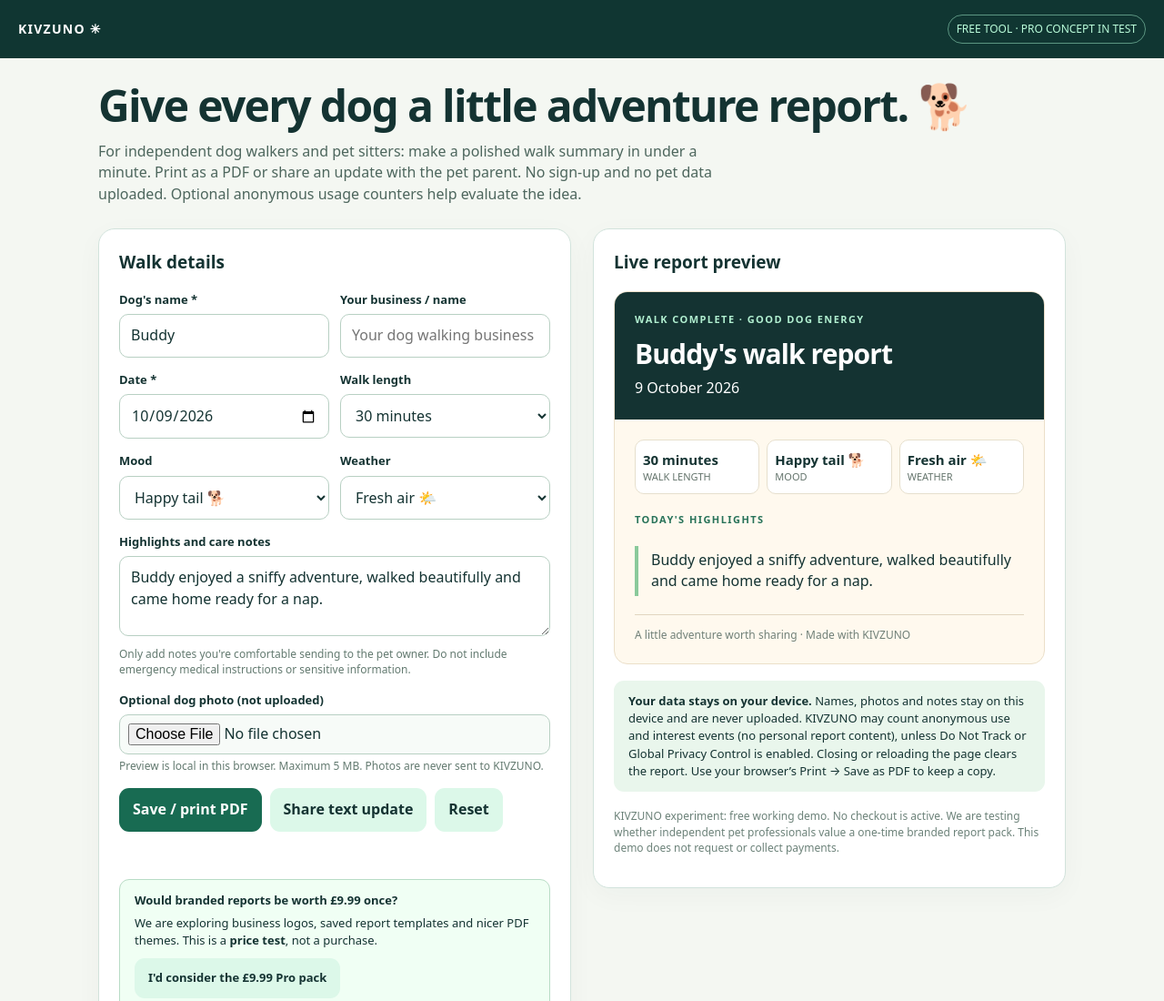
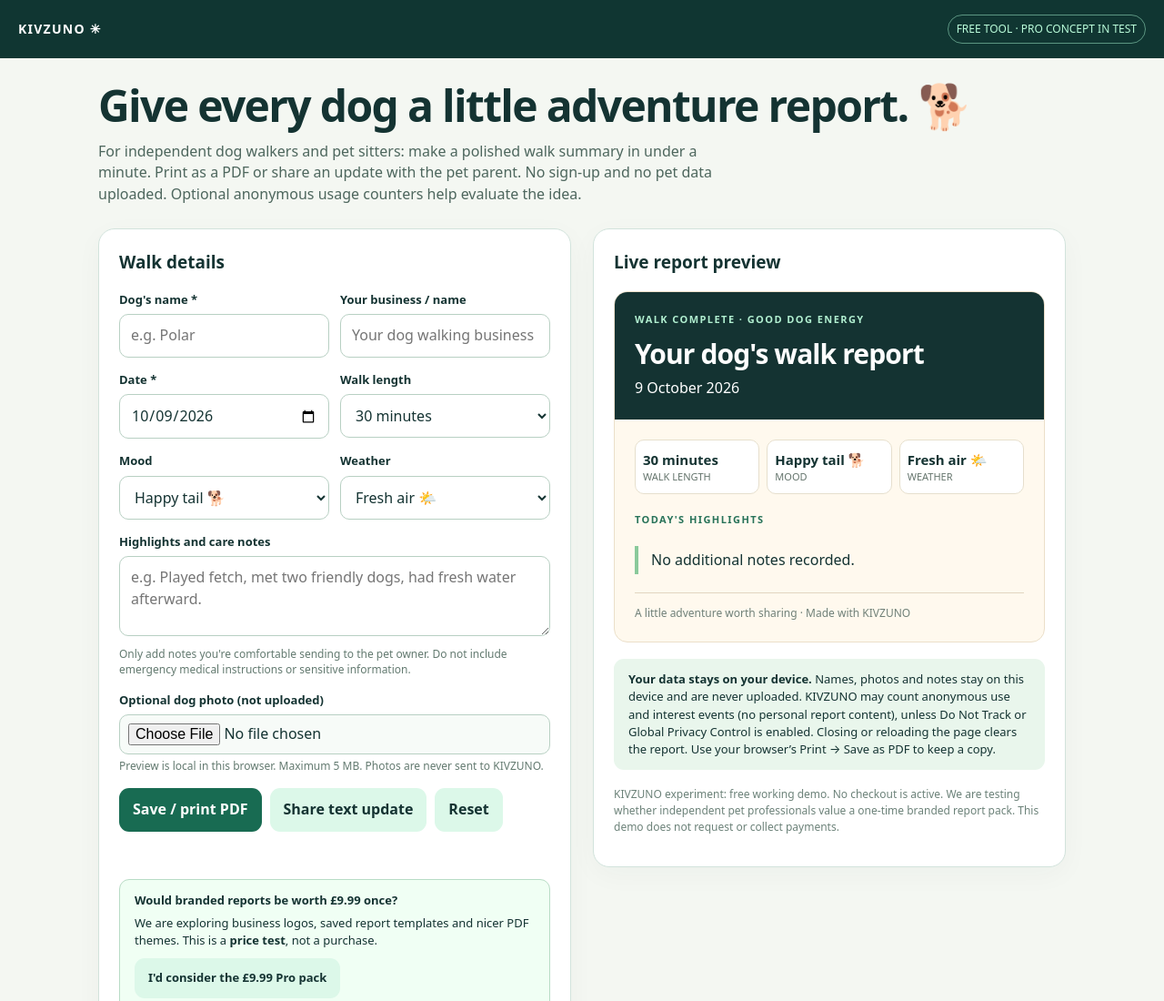
Before and after one commit to StaszekKolas/kivzuno-apps, a website: page hub/pet-walk-report/index.html in a window 1280 px wide. Shown: the top 1100 px of the page at 91% size. Drawn offline with Linux system fonts and the light colour scheme.

Commit message:
fix(petreport): remove misleading sample pet name and fabricated walk note

```diff
--- a/hub/pet-walk-report/index.html
+++ b/hub/pet-walk-report/index.html
@@ -71,7 +71,7 @@
       <h2>Walk details</h2>
       <form id="form" autocomplete="off">
         <div class="row">
-          <div class="field"><label for="dog">Dog's name *</label><input id="dog" name="dog" required maxlength="48" value="Buddy"></div>
+          <div class="field"><label for="dog">Dog's name *</label><input id="dog" name="dog" required maxlength="48" placeholder="e.g. Polar"></div>
           <div class="field"><label for="walker">Your business / name</label><input id="walker" name="walker" maxlength="60" placeholder="Your dog walking business"></div>
         </div>
         <div class="row">
@@ -82,7 +82,7 @@
           <div class="field"><label for="mood">Mood</label><select id="mood"><option>Happy tail 🐕</option><option>Very energetic ⚡</option><option>Calm and relaxed 🍃</option><option>Curious explorer 🔎</option><option>Sleepy superstar 💤</option></select></div>
           <div class="field"><label for="conditions">Weather</label><select id="conditions"><option>Fresh air 🌤️</option><option>Sunny ☀️</option><option>Cloudy ☁️</option><option>Rainy 🌧️</option><option>Cold ❄️</option></select></div>
         </div>
-        <div class="field"><label for="notes">Highlights and care notes</label><textarea id="notes" maxlength="500" placeholder="e.g. Played fetch, met two friendly dogs, had fresh water afterward.">Buddy enjoyed a sniffy adventure, walked beautifully and came home ready for a nap.</textarea><div class="help">Only add notes you're comfortable sending to the pet owner. Do not include emergency medical instructions or sensitive information.</div></div>
+        <div class="field"><label for="notes">Highlights and care notes</label><textarea id="notes" maxlength="500" placeholder="e.g. Played fetch, met two friendly dogs, had fresh water afterward."></textarea><div class="help">Only add notes you're comfortable sending to the pet owner. Do not include emergency medical instructions or sensitive information.</div></div>
         <div class="field"><label for="photo">Optional dog photo (not uploaded)</label><input id="photo" type="file" accept="image/png,image/jpeg,image/webp"><div class="help">Preview is local in this browser. Maximum 5 MB. Photos are never sent to KIVZUNO.</div></div>
         <div class="actions">
           <button type="button" id="print" class="primary">Save / print PDF</button>
@@ -151,7 +151,7 @@
     duration: $('duration').value,
     mood: $('mood').value,
     weather: $('conditions').value,
-    notes: safe($('notes').value,500) || 'A lovely time outdoors!',
+    notes: safe($('notes').value,500),
   });
 
   function render() {
@@ -161,7 +161,7 @@
     $('pDuration').textContent = data.duration;
     $('pMood').textContent = data.mood;
     $('pConditions').textContent = data.weather;
-    $('pNotes').textContent = data.notes;
+    $('pNotes').textContent = data.notes || 'No additional notes recorded.';
     $('pSignature').textContent = data.walker ? 'Prepared with care by ' + data.walker : 'A little adventure worth sharing · Made with KIVZUNO';
     return data;
   }
@@ -170,7 +170,7 @@
     const d = render();
     const message = '🐾 ' + d.dog + "'s walk report (" + d.date + ')\n' +
       '⏱ ' + d.duration + '\n' + '🐕 ' + d.mood + '\n' +
-      '🌦 ' + d.weather + '\n' + d.notes +
+      '🌦 ' + d.weather + (d.notes ? '\n' + d.notes : '') +
       (d.walker ? '\n— ' + d.walker : '');
     try {
       if (navigator.share) {
```
